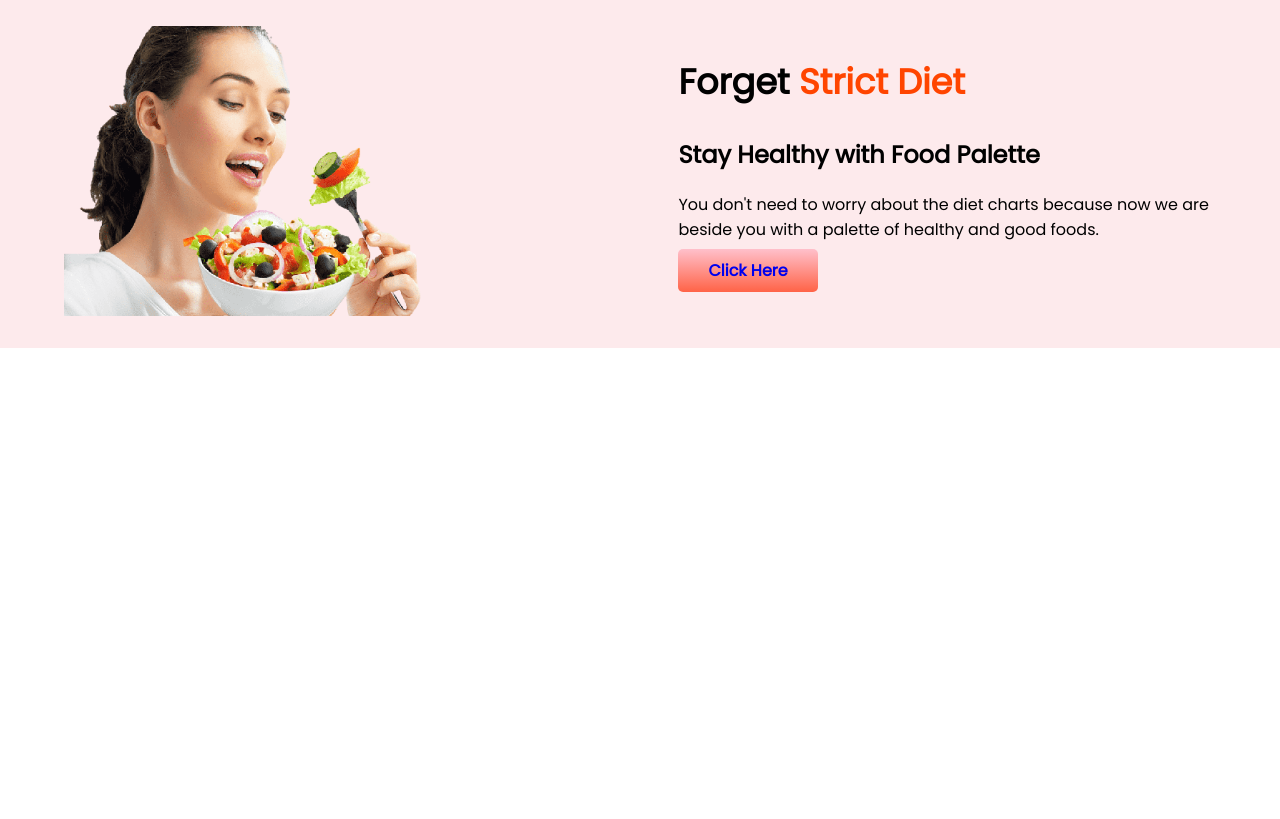
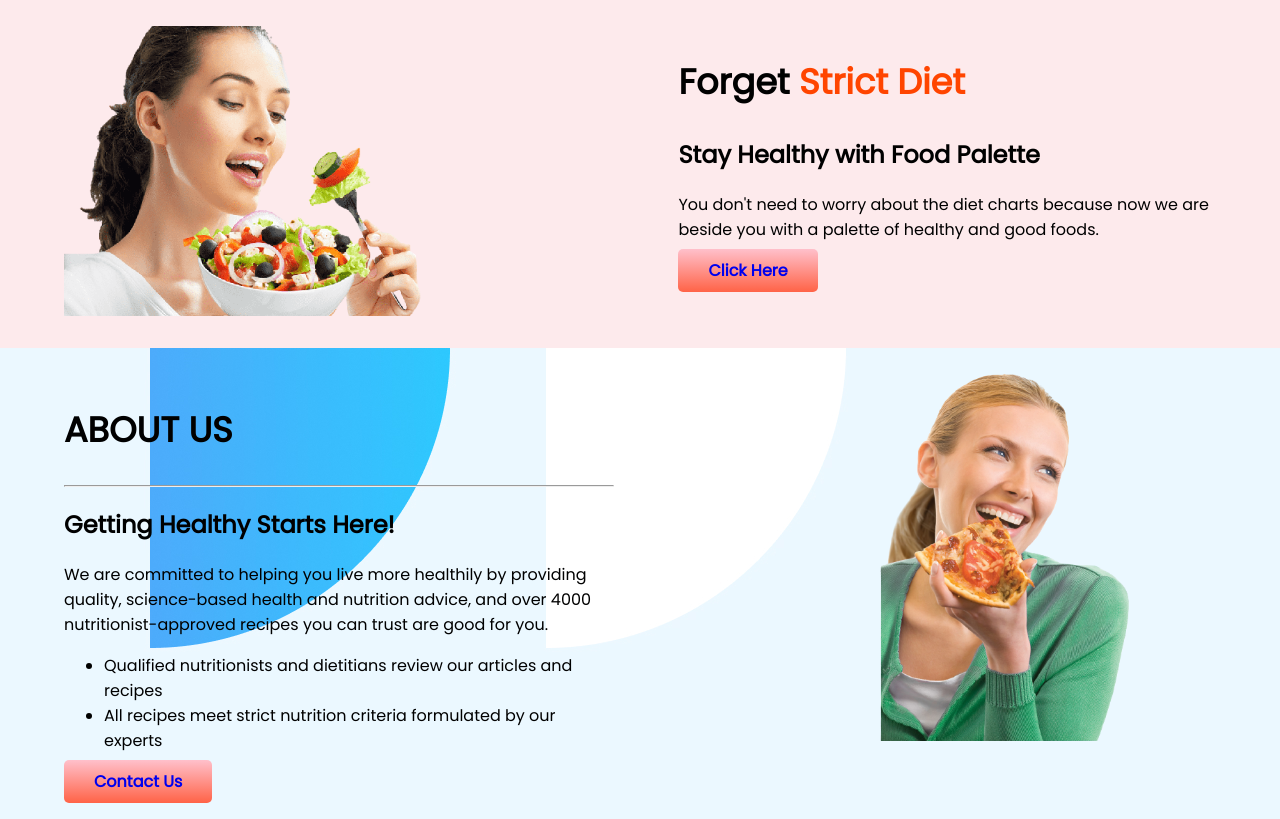
Before and after one commit to NadibaRahman/food-website, a plain HTML site: page index.html in a window 1280 px wide. Drawn offline with Linux system fonts and the light colour scheme.

Commit message:
add second part

```diff
--- a/index.html
+++ b/index.html
@@ -27,7 +27,29 @@
             <a class="link-btn" target="_blank" href="https://www.healthyfood.com/">Click Here</a>
         </div>
     </section>
-
+    <section class="middle">
+        <div id="first-half" class="half-width2">
+            <h1>ABOUT US</h1>
+            <hr>
+            <h2>Getting Healthy Starts Here!</h2>
+            <p>We are committed to helping you live more healthily by providing quality, science-based health and
+                nutrition advice, and over 4000 nutritionist-approved recipes you can trust are good for you.
+            <ul>
+                <li>
+                    Qualified nutritionists and dietitians review our articles and recipes
+                </li>
+                <li>
+                    All recipes meet strict nutrition criteria formulated by our experts
+                </li>
+            </ul>
+            </p>
+            <a class="link-btn" target="_blank" href="https://www.healthyfood.com/contact-us/">Contact Us</a>
+        </div>
+        <div class="half-width2">
+            <img src="images/female/kisspng-eating-junk-food-hunger-fast-food-woman-eating-5b100f5d437345.6346499515277791652763-removebg-preview.png"
+                alt="">
+        </div>
+    </section>
 </body>
 
 </html>
--- a/style.css
+++ b/style.css
@@ -28,6 +28,18 @@ section {
     width: 80%;
 }
 
+.half-width2 {
+    width: 50%;
+    padding-left: 5%;
+    padding-bottom: 2%;
+    padding-top: 2%;
+}
+
+.half-width2 img {
+    width: 60%;
+    padding-left: 20%;
+}
+
 #first-half {
     margin-right: 2%;
     padding-right: 2%;
@@ -44,3 +56,7 @@ section {
 .top {
     background-image: url(images/shapes/Frame\ 58.jpg);
 }
+
+.middle {
+    background-image: url(images/shapes/Frame\ 57.jpg);
+}
```
